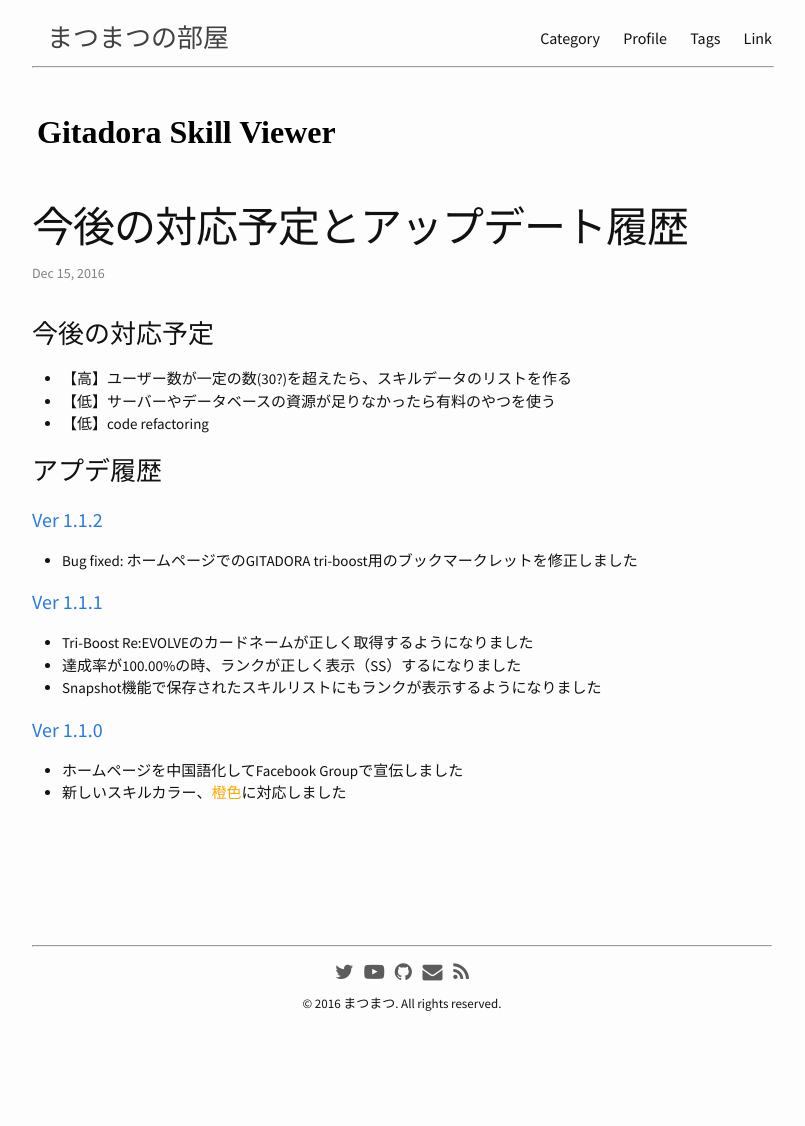
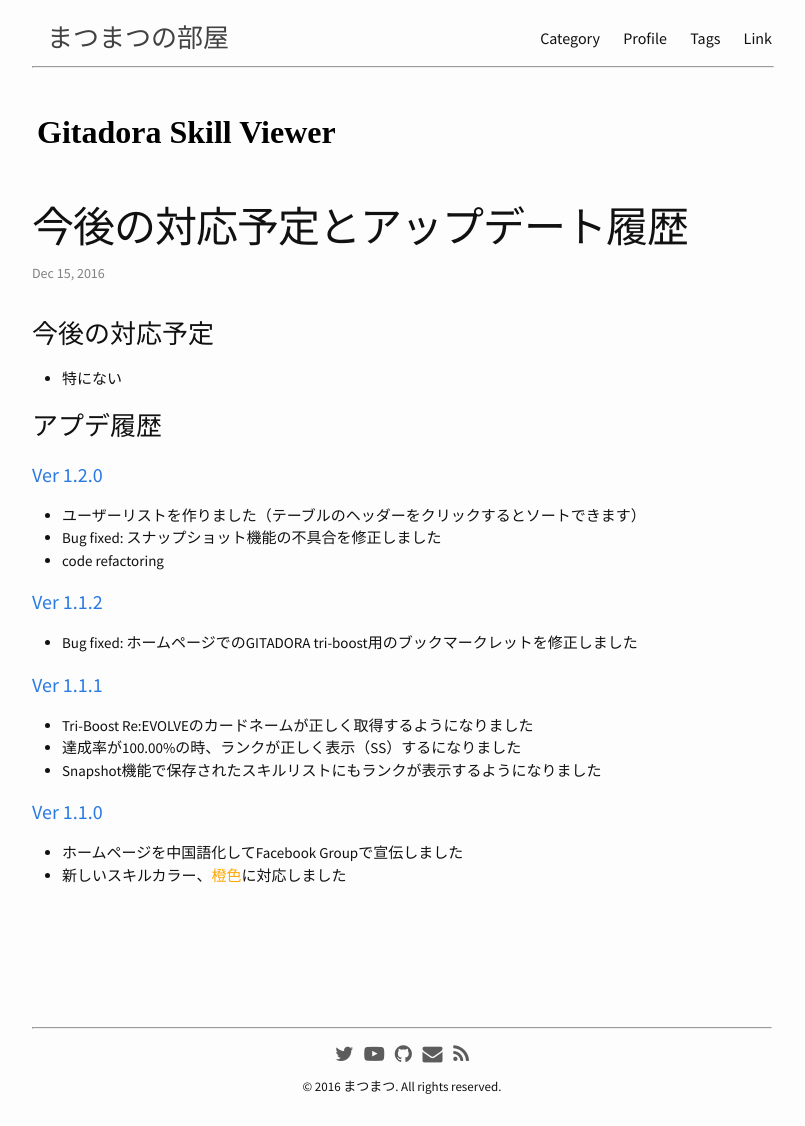
Before and after one commit to ssdh233/ssdh233.github.io, a Jekyll site: the page built from _posts/2016-12-15-development.md, in a window 1280 px wide. Shown: the whole page, without its empty margins (238-1043 px from the left). Built offline with Jekyll 4.4.1, drawn with Linux system fonts in a browser that asks for light colours; nearby versions of some CDN libraries; some web fonts are replaced; comment, search, counter and statistics services are not loaded; before the commit the page ends 1044 px from its top, so only the background shows below that.

Commit message:
New post

```diff
--- a/_posts/2016-12-15-development.md
+++ b/_posts/2016-12-15-development.md
@@ -8,11 +8,14 @@
 fixed: "true"
 ---
 ### 今後の対応予定
-* 【高】ユーザー数が一定の数(30?)を超えたら、スキルデータのリストを作る
-* 【低】サーバーやデータベースの資源が足りなかったら有料のやつを使う
-* 【低】code refactoring
+* 特にない
 
 ### アプデ履歴
+
+#### [Ver 1.2.0](/gsv/2017/01/21/version-1-2-0.html)
+* ユーザーリストを作りました（テーブルのヘッダーをクリックするとソートできます）
+* Bug fixed: スナップショット機能の不具合を修正しました
+* code refactoring
 
 #### [Ver 1.1.2](/gsv/2016/12/29/version-1-1-2.html)
 * Bug fixed: ホームページでのGITADORA tri-boost用のブックマークレットを修正しました
```
Also changed, not shown: _posts/2017-01-21-version-1-2-0.md (added, +16 -0 lines).
